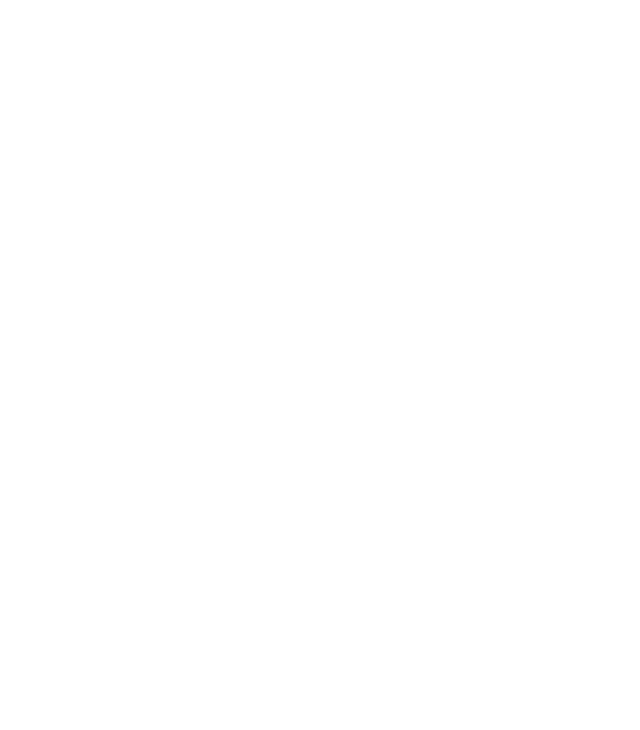
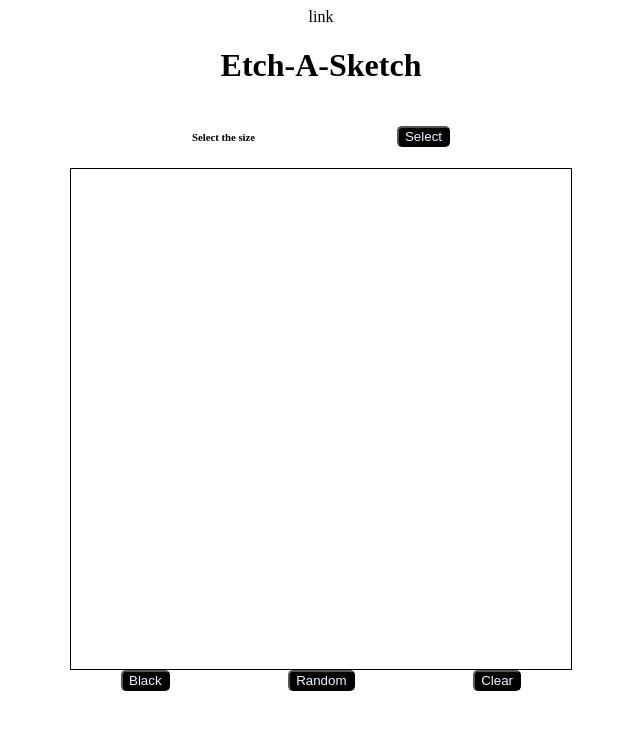
Before and after one commit to emarshall215/Etch-A-Sketch, a plain HTML site: page index.html in a window 1280 px wide. Shown: the whole page, without its empty margins (319-959 px from the left). Drawn offline with Linux system fonts and the light colour scheme.

Commit message:
finished board and CSS Styling

```diff
--- a/index.html
+++ b/index.html
@@ -6,9 +6,22 @@
     <meta name="viewport" content="width=device-width, initial-scale=1.0">
     <title>Etch-A-Sketch</title>
     <link rel="stylesheet" href="styles.css">
+    link
 </head>
 <body>
+    <h1>Etch-A-Sketch</h1>
+    <div class="header">
+        <h6>Select the size</h6>
+        <button class="popup">Select</button>
+    </div>
+    <div class="board">
 
+    </div>
+    <div class="footer">
+        <button onclick="" class="black-btn">Black</button>
+        <button onclick="" class="randm-btn">Random</button>
+        <button onclick="" class="clear-btn">Clear</button>
+    </div>
     <script src="main.js"></script>
 </body>
 </html>
--- a/styles.css
+++ b/styles.css
@@ -0,0 +1,36 @@
+body {
+    display: flex;
+    justify-content: center;
+    align-items: center;
+    flex-direction: column;
+}
+
+.header{
+    display: flex;
+    flex-direction: row;
+    align-items: center;
+    width: 400px;
+    justify-content: space-around;
+}
+
+.footer{
+    display:flex;
+    flex-direction: row;
+    justify-content: space-between;
+    align-items: center;
+    width: 400px;
+
+}
+
+.board{
+    width: 500px;
+    height: 500px;
+    display: flex;
+    border: solid black 1px;
+}
+
+button{
+    background-color: black;
+    color: aliceblue;
+    border-radius: 5px;
+}
```
